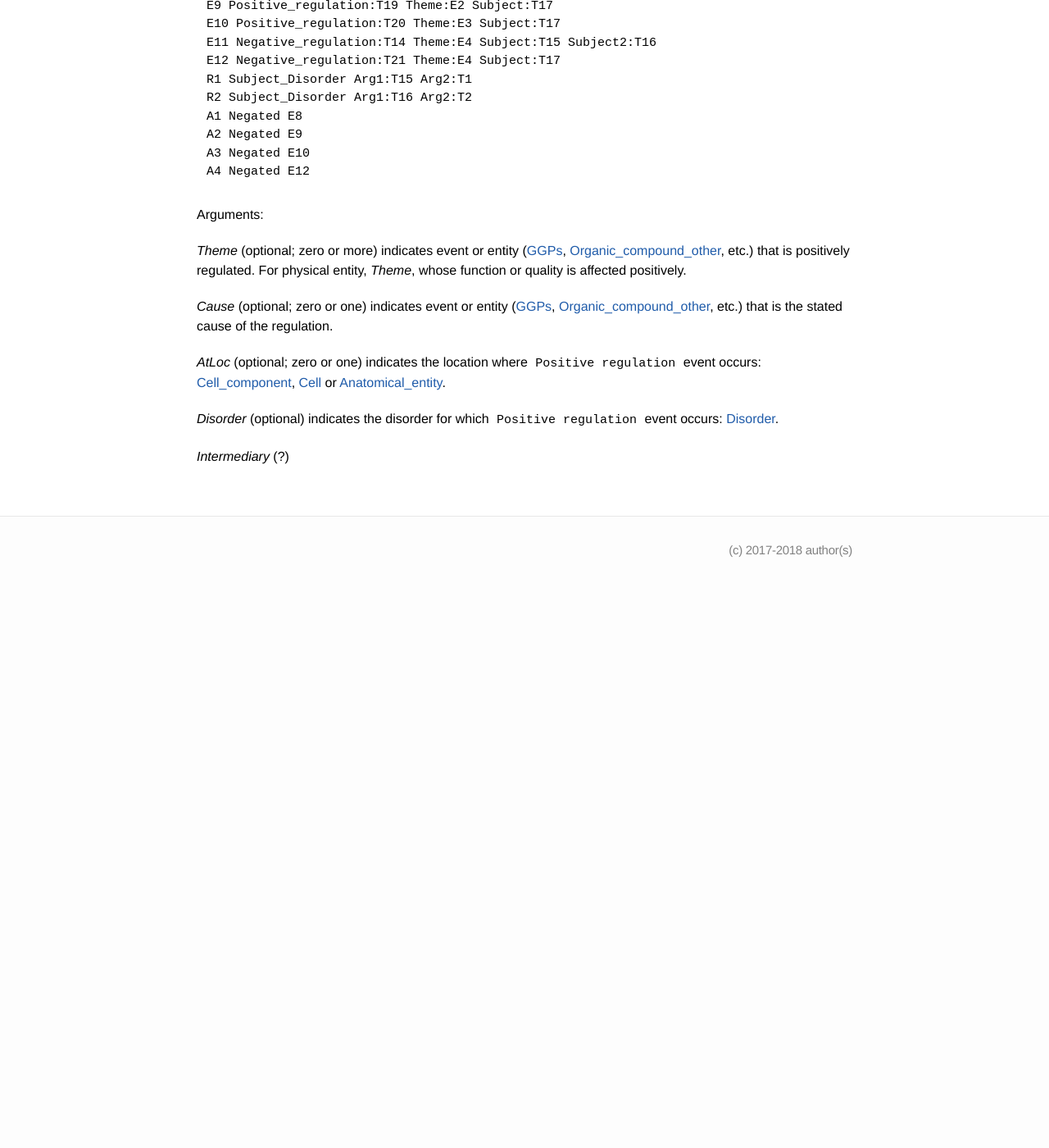
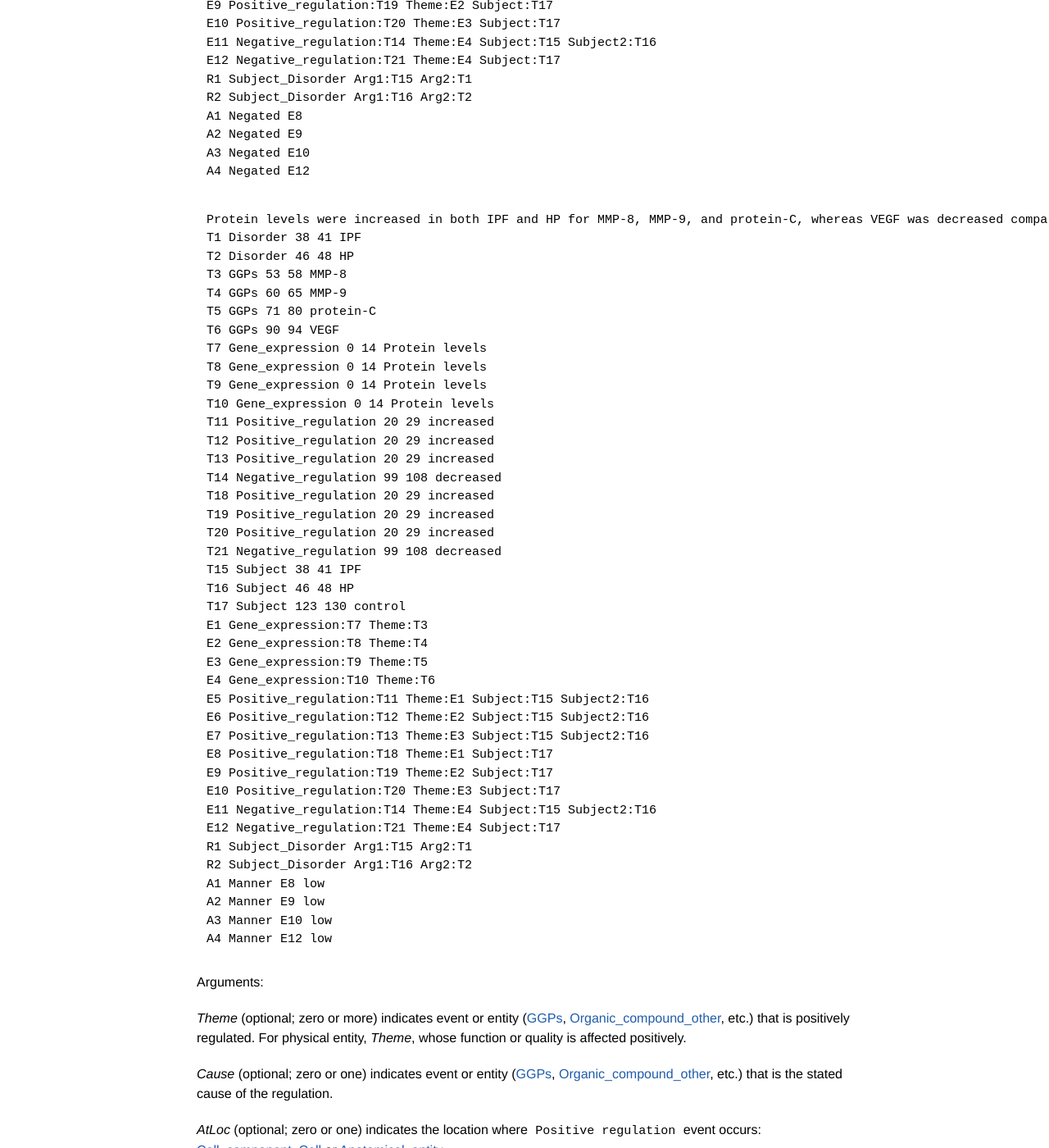
Before and after one commit to ezcatdb/molbiol_lung_corpus-guidelines, a Jekyll site: the page built from _event/Positive_regulation.md, in a window 1280 px wide and 1400 px high, scrolled down 3798 px. Shown: the whole window at 82% size. Built offline with Jekyll 4.4.1, drawn with Linux system fonts in a browser that asks for light colours; before the commit the page ends 4510 px from its top, so only the background shows below that.

Commit message:
included another sample sentence with Manner attribute in _event/Positive_regulation.md

```diff
--- a/_event/Positive_regulation.md
+++ b/_event/Positive_regulation.md
@@ -180,6 +180,48 @@ A2 Negated E9
 A3 Negated E10
 A4 Negated E12
 ~~~
+~~~ ann
+Protein levels were increased in both IPF and HP for MMP-8, MMP-9, and protein-C, whereas VEGF was decreased compared with control.
+T1 Disorder 38 41 IPF
+T2 Disorder 46 48 HP
+T3 GGPs 53 58 MMP-8
+T4 GGPs 60 65 MMP-9
+T5 GGPs 71 80 protein-C
+T6 GGPs 90 94 VEGF
+T7 Gene_expression 0 14 Protein levels
+T8 Gene_expression 0 14 Protein levels
+T9 Gene_expression 0 14 Protein levels
+T10 Gene_expression 0 14 Protein levels
+T11 Positive_regulation 20 29 increased
+T12 Positive_regulation 20 29 increased
+T13 Positive_regulation 20 29 increased
+T14 Negative_regulation 99 108 decreased
+T18 Positive_regulation 20 29 increased
+T19 Positive_regulation 20 29 increased
+T20 Positive_regulation 20 29 increased
+T21 Negative_regulation 99 108 decreased
+T15 Subject 38 41 IPF
+T16 Subject 46 48 HP
+T17 Subject 123 130 control
+E1 Gene_expression:T7 Theme:T3
+E2 Gene_expression:T8 Theme:T4
+E3 Gene_expression:T9 Theme:T5
+E4 Gene_expression:T10 Theme:T6
+E5 Positive_regulation:T11 Theme:E1 Subject:T15 Subject2:T16
+E6 Positive_regulation:T12 Theme:E2 Subject:T15 Subject2:T16
+E7 Positive_regulation:T13 Theme:E3 Subject:T15 Subject2:T16
+E8 Positive_regulation:T18 Theme:E1 Subject:T17
+E9 Positive_regulation:T19 Theme:E2 Subject:T17
+E10 Positive_regulation:T20 Theme:E3 Subject:T17
+E11 Negative_regulation:T14 Theme:E4 Subject:T15 Subject2:T16
+E12 Negative_regulation:T21 Theme:E4 Subject:T17
+R1 Subject_Disorder Arg1:T15 Arg2:T1
+R2 Subject_Disorder Arg1:T16 Arg2:T2
+A1 Manner E8 low
+A2 Manner E9 low
+A3 Manner E10 low
+A4 Manner E12 low
+~~~
 
 Arguments:
 
```
